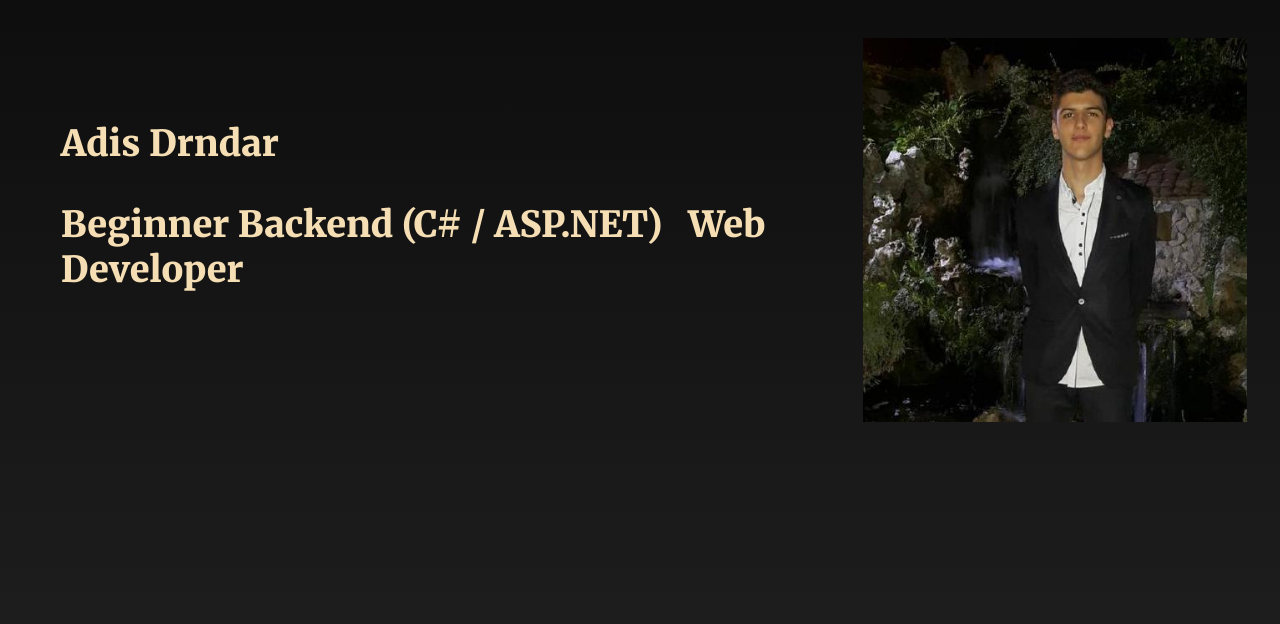
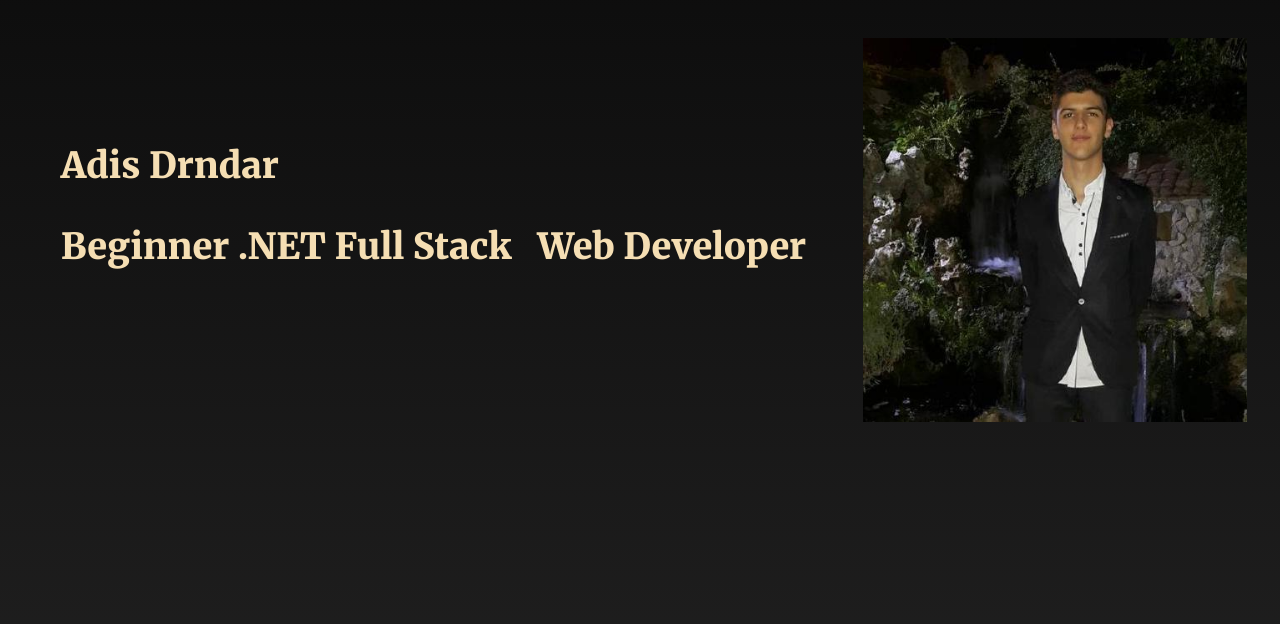
Before and after one commit to adodrndarr/Adis-Drndar__Frontend, a plain HTML site: page index.html in a window 1280 px wide. Shown: the part 112-736 px from the top of the page. Drawn offline with Linux system fonts and the light colour scheme.

Commit message:
small update

```diff
--- a/index.html
+++ b/index.html
@@ -45,7 +45,7 @@
             <div class="d-flex flex-wrap align-items-center">
                 <div class="col-md-8 introduction">
                     <h3>Adis Drndar </h3>
-                    <h3>Beginner Backend (C# / ASP.NET) &nbsp; Web Developer</h3>
+                    <h3>Beginner .NET Full Stack &nbsp; Web Developer</h3>
                 </div>
                 <div class="col-md-4">
                     <img class="me-photo" src="assets/images/me.jpeg" alt="Adis Drndar (a photo of me!)" title="Yeah, thats me!">
```
